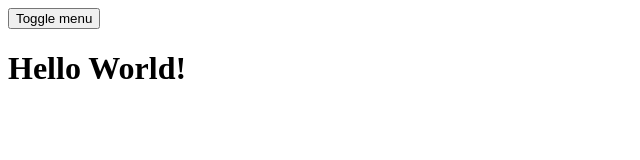
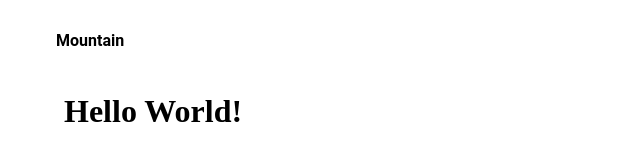
Before and after one commit to YuanTian1991/Mountain, a Gatsby site: page / in a window 1280 px wide. Shown: the whole page, without its empty margins (0-640 px from the left). Built offline with nearby package versions, Linux system fonts and the light colour scheme; Gatsby itself is replaced by a stand-in of ours.

Commit message:
Added global layout

```diff
--- a/gatsby-config.js
+++ b/gatsby-config.js
@@ -18,5 +18,6 @@ module.exports = {
       //   component: require.resolve(`./src/layout/index.js`),
       // },
     },
+    `gatsby-plugin-react-helmet`,
   ],
 };
--- a/src/layouts/index.js
+++ b/src/layouts/index.js
@@ -1,25 +1,45 @@
 import React, { useState } from "react";
 import { Link } from "gatsby";
+import { Container, Box, Toolbar, Grid } from "@mui/material";
+import { Helmet } from "react-helmet";
 
 const Layout = ({ children }) => {
   const [menuOpen, setMenuOpen] = useState(false);
 
   return (
-    <>
-      {/*Header*/}
-      {menuOpen && <Menu />}
-      <button
-        onClick={() => {
-          setMenuOpen(!menuOpen);
-        }}
-      >
-        Toggle menu
-      </button>
+    <Container maxWidth="xl">
+      <Box my={1}>
+        <Toolbar>
+          <Grid container spacing="1" alignItems="center">
+            <Grid item>
+              {" "}
+              <Link
+                to="/"
+                style={{
+                  textDecoration: "none",
+                  color: "black",
+                  fontWeight: "bold",
+                  fontFamily: "Roboto",
+                  "&:hover ": {
+                    color: "black",
+                    textDecoration: "none",
+                  },
+                }}
+              >
+                Mountain
+              </Link>
+            </Grid>
+          </Grid>
+          <div></div>
+        </Toolbar>
+      </Box>
 
-      {children}
-
-      {/*Footer*/}
-    </>
+      <Container maxWidth="lg">
+        <main>{children}</main>
+      </Container>
+      {/* <Copyright /> */}
+      {/* <StickyFooter /> */}
+    </Container>
   );
 };
 
```
Also changed, not shown: package.json (+6 -1 lines), 1 other file.
